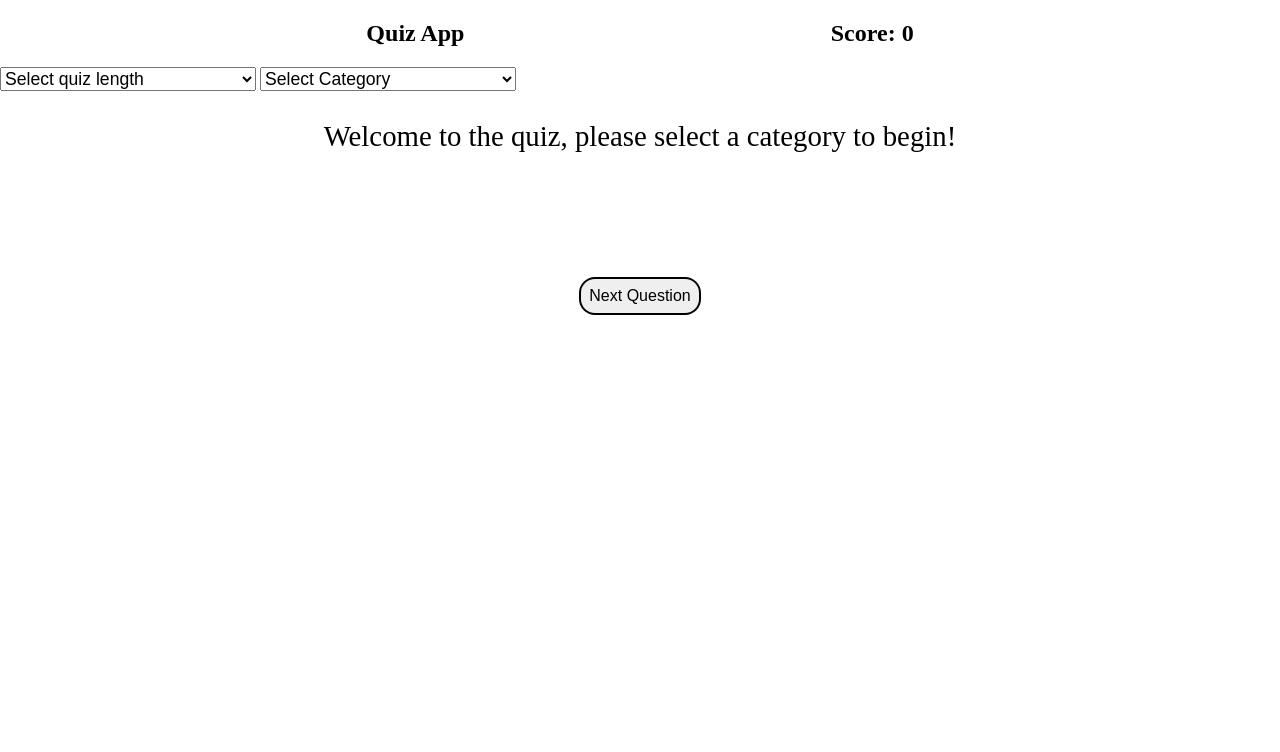
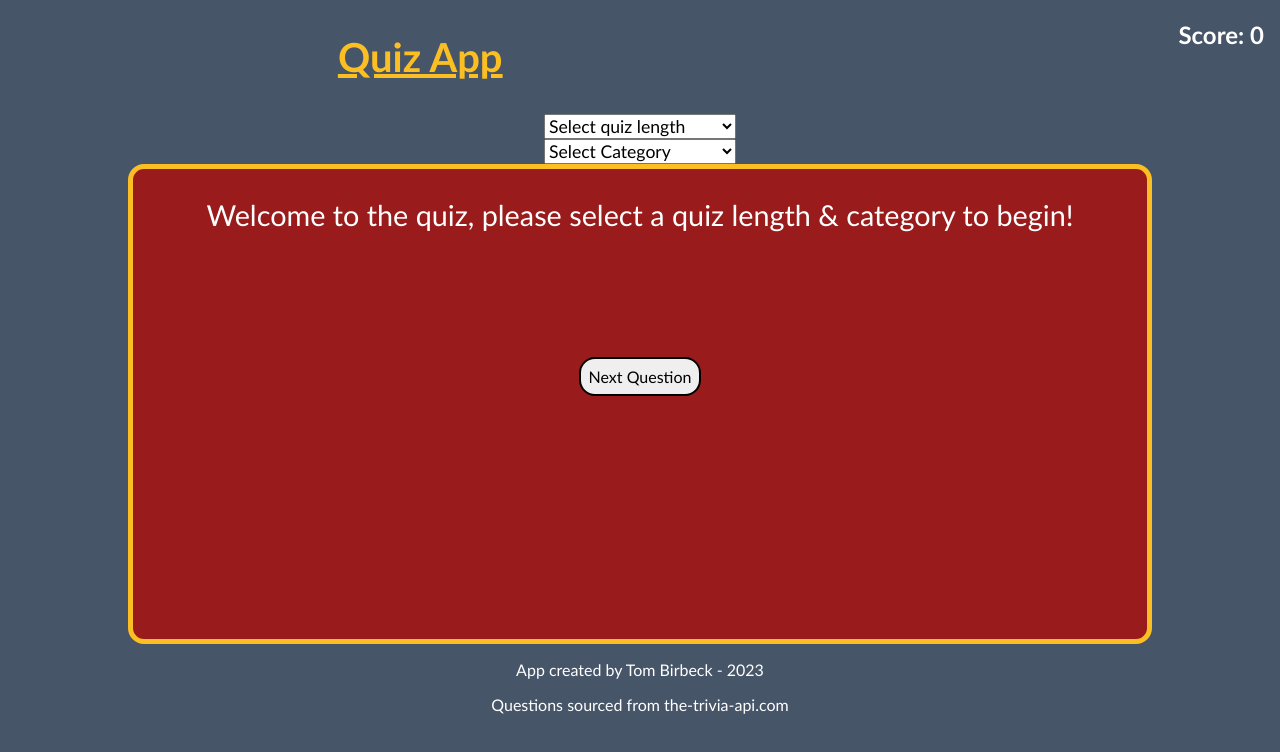
Before and after one commit to TomBirbeck/quizapp, a website: page index.html in a window 1280 px wide. Drawn offline with Linux system fonts and the light colour scheme.

Commit message:
added initial styling

```diff
--- a/index.html
+++ b/index.html
@@ -12,7 +12,7 @@
         <h1 class="header">Quiz App</h1>
         <h2 class="score">Score: 0</h2>
     </section>
-    <section>
+    <section class="quizOptions">
         <select class="quizLength">
             <option value=0>Select quiz length</option>
             <option value=10>10</option>
@@ -30,11 +30,17 @@
             <option value="sports">Sport</option>
         </select>
     </section>
-    <section class="questionArea">
-        <p class="questionText">Welcome to the quiz, please select a category to begin!</p>
-        <div class="options"></div>
-        <button class="nextQuestion" >Next Question</button>
+    <section class="questionContainer">
+        <div class="questionArea">
+            <p class="questionText">Welcome to the quiz, please select a quiz length & category to begin!</p>
+            <div class="options"></div>
+            <button class="nextQuestion" >Next Question</button>
+        </div>
     </section>
+    <footer class="footer">
+        <p>App created by Tom Birbeck - 2023</p>
+        <p>Questions sourced from the-trivia-api.com</p>
+    </footer>
 
     <script src="main.js"></script>
 </body>
--- a/main.js
+++ b/main.js
@@ -20,7 +20,6 @@ const questions = async (cat) => {
  question.textContent = data[0].question
  answerMixer(data[0].correctAnswer, data[0].incorrectAnswers[0], data[0].incorrectAnswers[1], data[0].incorrectAnswers[2]);
  total++
- console.log(total)
  return data
 }
 
@@ -85,7 +84,7 @@ quizCategory.addEventListener('change', handleCategory)
 
 //sets quiz length
 const handleQuizLength = (e) => {
-    questionAmount = e.target.value
+    questionAmount = Number(e.target.value)
     return
 }
 
--- a/styles.css
+++ b/styles.css
@@ -1,10 +1,14 @@
 * {
     box-sizing: border-box;
+    font-family: 'Trebuchet MS', 'Lucida Sans Unicode', 'Lucida Grande', 'Lucida Sans', Arial, sans-serif;
 }
 
 body {
     margin: 0;
     padding: 0;
+    background-color: #475569;
+    /* background-color: black;
+    color: red; */
 }
 
 .topSection {
@@ -14,33 +18,58 @@ body {
 
 .score {
     grid-area: score;
+    color:white;
+    text-align: right;
+    padding-right: 1rem;
 }
 
 .header {
+    grid-area: header;
+    font-size: 2.5rem;
     text-align: center;
-    grid-area: header;
+    color: #fbbf24;
+    text-decoration: underline;
+}
+
+.quizOptions {
+    display: grid;
+    grid-template-areas: '' 'categories' 'length' '';
+    place-items: center;
 }
 
 .categories {
-    width: 20vw;
+    grid-area: 'categories';
+    width: 15vw;
     font-size: 1.1rem;
 }
 
 .quizLength {
-    width: 20vw;
+    grid-area: 'length';
+    width: 15vw;
     font-size: 1.1rem;
+}
+
+.questionContainer {
+    display: flex;
+    align-items: center;
+    justify-content: center;
 }
 
 .questionArea{
     display: flex;
     flex-direction: column;
     align-items: center;
+    color: white;
     gap: 3rem;
+    width: 80vw;
     height: 60vh;
+    background-color: #991b1b;
+    border: solid 5px #fbbf24;
+    border-radius: 1rem;
 }
 
 .questionText {
-    width: 90vw;
+    width: 100%;
     text-align: center;
     font-size: 1.8rem;
 }
@@ -55,6 +84,7 @@ body {
 .button{
     padding: 0.5rem;
     min-width: 5rem;
+    max-width: 25%;
     font-size: 1rem;
     border: 2px solid black;
     border-radius: 1rem;
@@ -72,6 +102,11 @@ body {
     border-radius: 1rem;
 }
 
+.footer {
+    text-align: center;
+    color: white;
+}
+
 .correct {
     background-color: green;
 }
```
